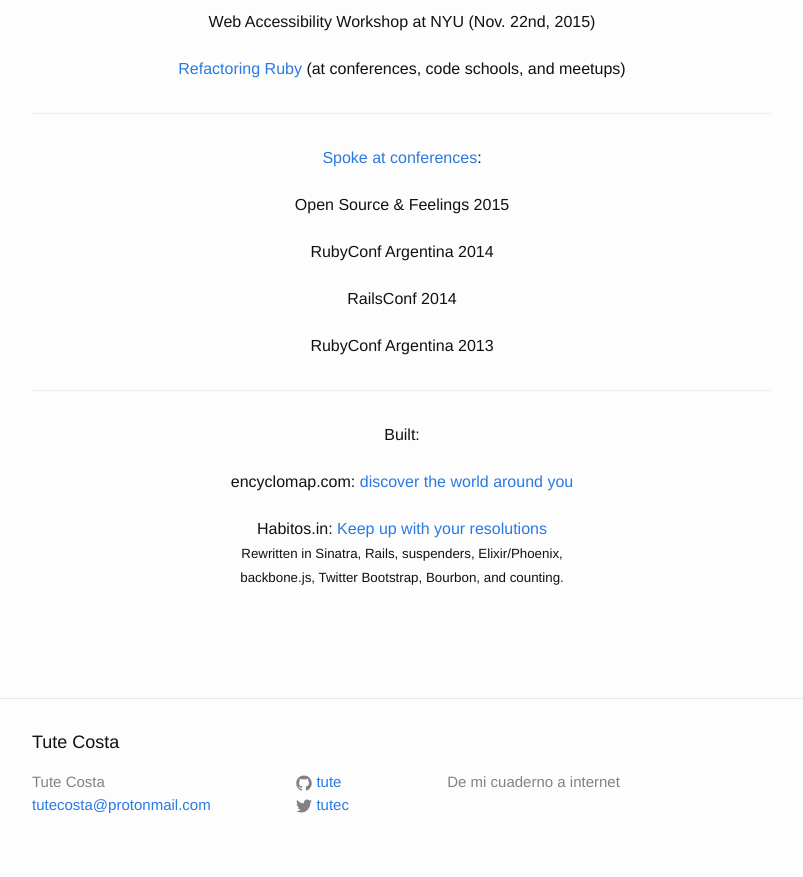
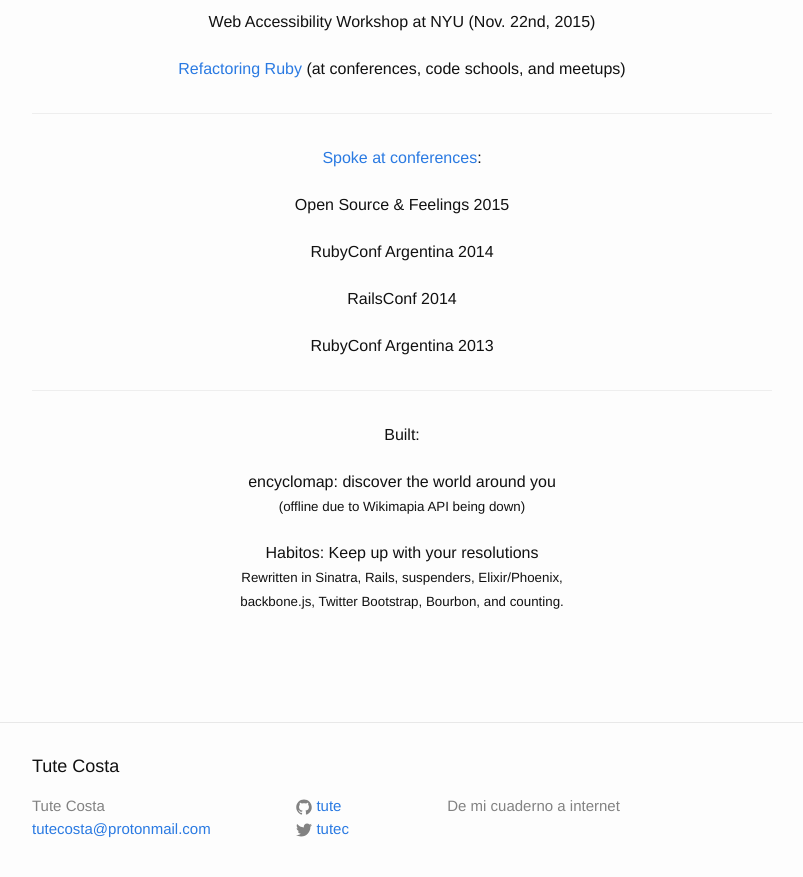
Before and after one commit to tute/tute.github.io, a Jekyll site: the page built from software-developer.md, in a window 1280 px wide and 900 px high, scrolled down 855 px. Shown: the top 877 px of the window, without its empty margins (238-1041 px from the left). Built offline with Jekyll 4.4.1, drawn with Linux system fonts in a browser that asks for light colours.

Commit message:
Remove broken links

```diff
--- a/software-developer.md
+++ b/software-developer.md
@@ -85,10 +85,12 @@
   Built:
 </p>
 <p style="text-align: center; padding-top: .5em">
-  encyclomap.com: <a href="http://www.encyclomap.com/">discover the world around you</a>
+  encyclomap: discover the world around you
+  <br>
+  <small>(offline due to Wikimapia API being down)</small>
 </p>
 <p style="text-align: center; padding-top: .5em; padding-bottom: 4em">
-  Habitos.in: <a href="http://www.habitos.in/">Keep up with your resolutions</a><br>
+  Habitos: Keep up with your resolutions<br>
   <small>
     Rewritten in Sinatra, Rails, suspenders, Elixir/Phoenix,<br>
     backbone.js, Twitter Bootstrap, Bourbon, and counting.
```
